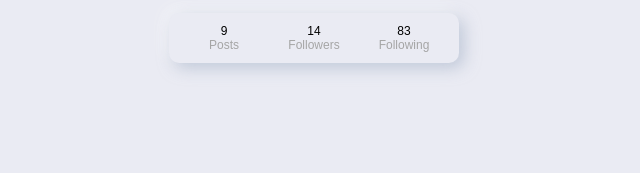
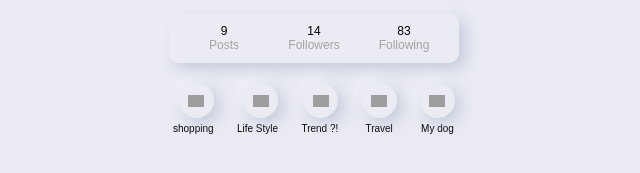
Before and after one commit to andrescasa-dev/neomorphism_instagram, a plain HTML site: page index.html in a window 1280 px wide. Shown: the part 173-346 px from the top of the page, without its empty margins (326-966 px from the left). Drawn offline with Linux system fonts and the light colour scheme; grey boxes are pictures that could not be loaded.

Commit message:
the html and css using neumorphism of the highlights section was added

```diff
--- a/index.html
+++ b/index.html
@@ -8,7 +8,7 @@
   <link rel="stylesheet" href="style.css">
 </head>
 <body class="center">
-  <header class="header-wrapper">
+  <header class="header-container">
     <img class="icon--small" src="https://img.icons8.com/external-becris-lineal-becris/50/000000/external-edit-mintab-for-ios-becris-lineal-becris.png" alt="edit">
     <div class="icon-wrapper neumorphism-wrapper center ">
       <svg class="icon--small" xmlns="http://www.w3.org/2000/svg" x="0px" y="0px"
@@ -47,5 +47,37 @@
       <span>Following</span>
     </p>
   </section>
+  <section class="highlights-container">
+    <div class="highlight-wrapper">
+      <div class="neumorphism-wrapper icon-wrapper center">
+        <img class="icon--small" src="https://img.icons8.com/external-kmg-design-outline-color-kmg-design/32/000000/external-shopping-bag-e-commerce-kmg-design-outline-color-kmg-design-1.png" alt="shopping">
+      </div>
+      <p class="text-sm">shopping</p>
+    </div>
+    <div class="highlight-wrapper">
+      <div class="neumorphism-wrapper icon-wrapper center">
+        <img class="icon--small" src="https://img.icons8.com/external-vitaliy-gorbachev-lineal-color-vitaly-gorbachev/60/000000/external-carrot-vegetable-vitaliy-gorbachev-lineal-color-vitaly-gorbachev.png"/>
+      </div>
+      <p class="text-sm">Life Style</p>
+    </div>
+    <div class="highlight-wrapper">
+      <div class="neumorphism-wrapper icon-wrapper center">
+        <img class="icon--small" src="https://img.icons8.com/external-filled-outline-icons-pause-08/64/000000/external-clothes-autumn-filled-outline-icons-pause-08.png"/>
+      </div>
+      <p class="text-sm">Trend ?!</p>
+    </div>
+    <div class="highlight-wrapper">
+      <div class="neumorphism-wrapper icon-wrapper center">
+        <img class="icon--small" src="https://img.icons8.com/external-vitaliy-gorbachev-lineal-color-vitaly-gorbachev/60/000000/external-plane-summer-vitaliy-gorbachev-lineal-color-vitaly-gorbachev.png"/>
+      </div>
+      <p class="text-sm">Travel</p>
+    </div>
+    <div class="highlight-wrapper">
+      <div class="neumorphism-wrapper icon-wrapper center">
+        <img class="icon--small" src="https://img.icons8.com/external-bearicons-outline-color-bearicons/64/000000/external-Dog-chinese-new-year-bearicons-outline-color-bearicons.png"/>
+      </div>
+      <p class="text-sm">My dog</p>
+    </div>
+  </section>
 </body>
 </html>
--- a/style.css
+++ b/style.css
@@ -37,7 +37,7 @@ body{
 }
 
 
-.header-wrapper{
+.header-container{
   display: grid;
   grid-template-columns: 16px 50px 150px 50px 16px;
   height: 150px;
@@ -60,8 +60,11 @@ body{
              -5px -5px 16px rgb(255 255 255 / 50%);
 }
 
+.header-container .icon-wrapper{
+  margin-bottom: 20px;
+}
+
 .icon-wrapper{
-  margin-bottom: 20px;
   border-radius: 50%;
   width: 35px;
   height: 35px;
@@ -123,3 +126,21 @@ body{
 .text-box :nth-child(2){
   color: var(--dark-gray);
 }
+
+.highlights-container{
+  margin-top: 20px;
+  display: flex;
+  align-items: center;
+  width: 282px;
+  justify-content: space-between;
+}
+
+.highlight-wrapper{
+  display: flex;
+  flex-direction: column;
+  align-items: center;
+}
+
+.highlight-wrapper p{
+  margin-top: 5px;
+}
```
